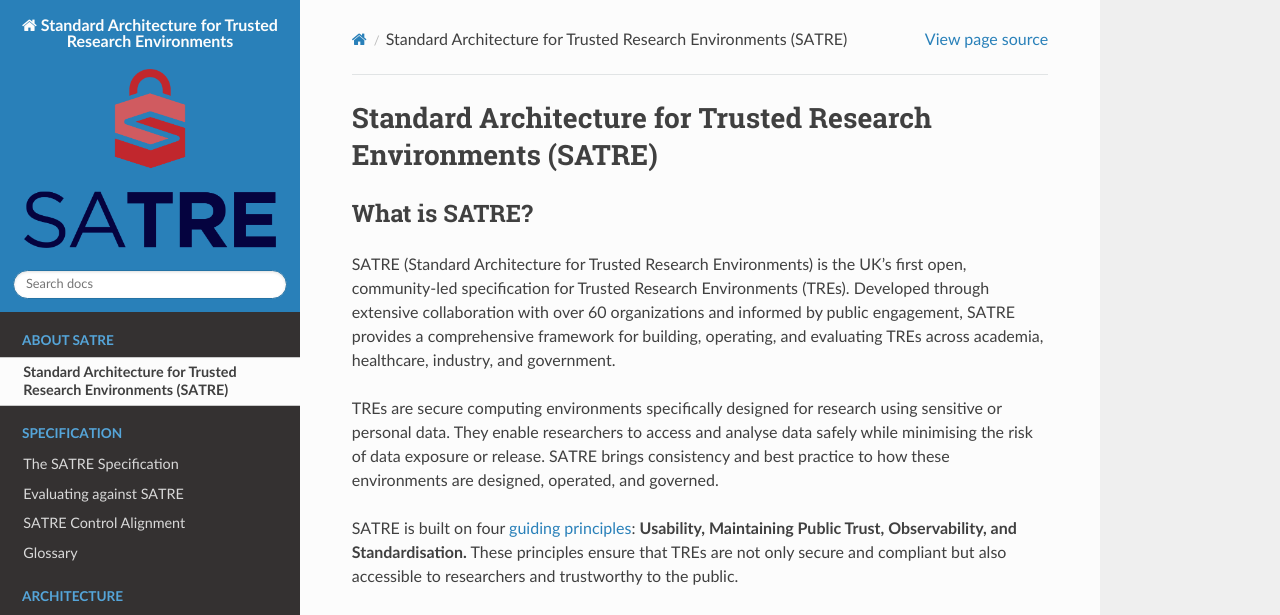
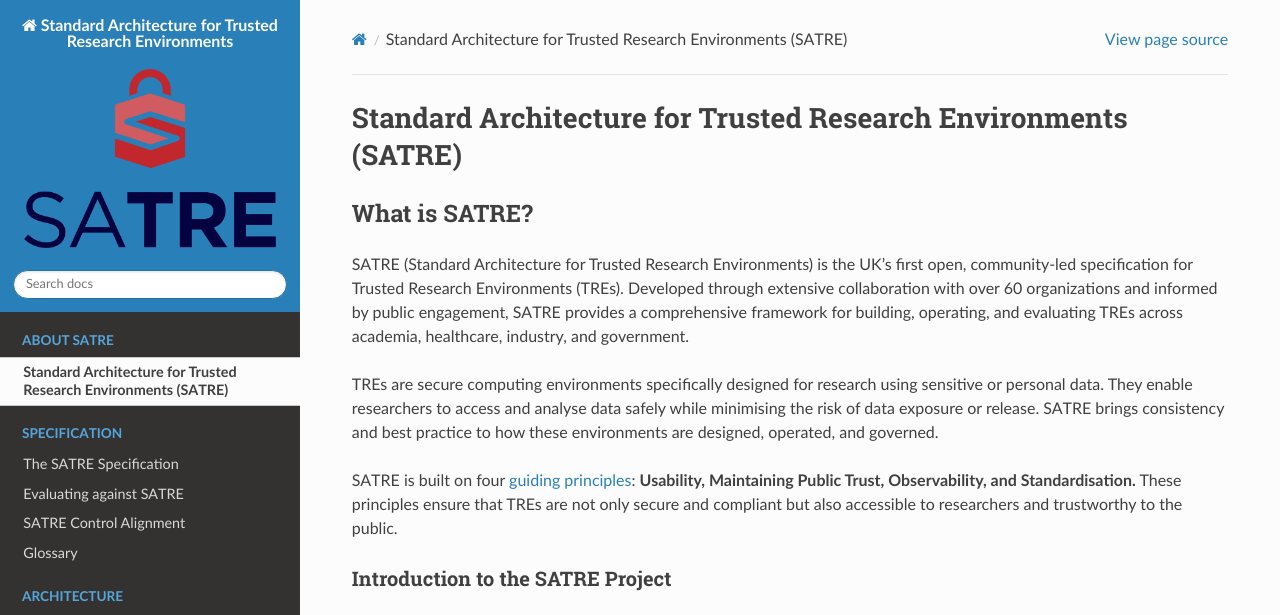
Before and after one commit to sa-tre/satre-specification, a Sphinx documentation site: the page built from docs/source/index.md, in a window 1280 px wide and 1400 px high. Shown: the top 615 px of the window. Built offline with Sphinx 7.4.7 and the Read the Docs theme 3.1.0, drawn with Linux system fonts in a browser that asks for light colours; grey boxes are pictures that could not be loaded.

Commit message:
wide content

```diff
--- /dev/null
+++ b/docs/source/_static/custom.css
@@ -0,0 +1,3 @@
+.wy-nav-content {
+    max-width: 1200px;
+}
--- a/docs/source/conf.py
+++ b/docs/source/conf.py
@@ -76,8 +76,8 @@ html_theme_options = {
 html_logo = "../images/SATRE_Stacked_Dark.png"
 
 # Add custom CSS and JavaScript
-# html_static_path = ["_static"]
-# html_css_files = ["custom.css"]
+html_static_path = ["_static"]
+html_css_files = ["custom.css"]
 # html_js_files = ["custom.js"]
 
 # -- Options for EPUB output
```
